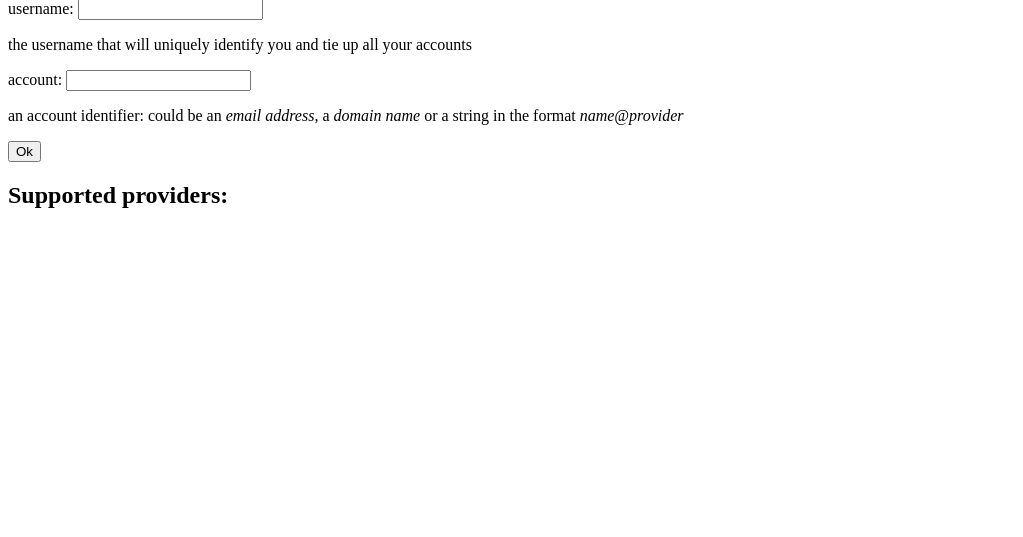
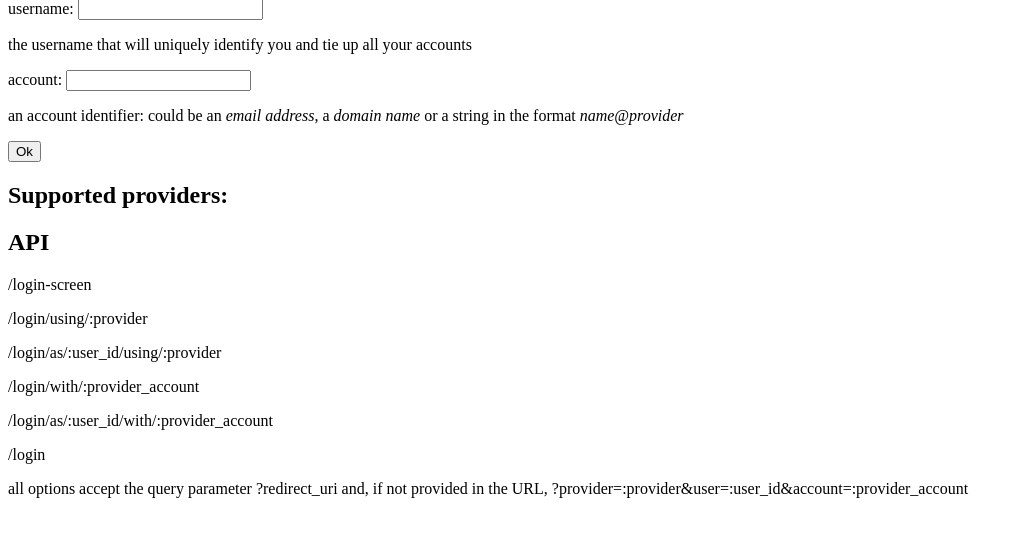
Before and after one commit to fiatjaf/accountd.xyz, a Flask app: template app/templates/landing.html in a window 1280 px wide. Shown: the part 128-665 px from the top of the page, without its empty margins (0-1023 px from the left). Run offline with Flask 2, Linux system fonts and the light colour scheme; the template is opened without the code that fills it, so the values that code supplies are empty; some libraries are stand-ins or nearby versions.

Commit message:
show urls on landing page.

```diff
--- a/app/main.py
+++ b/app/main.py
@@ -332,7 +332,10 @@ def _lookup(name):
 
 
 def return_user_token(user):
-    token = jwt.encode({'user': user}, app.config['PRIVATE_KEY'], algorithm='RS256')
+    token = jwt.encode({
+        'user': user,
+        'role': 'accountd_user'
+    }, app.config['PRIVATE_KEY'], algorithm='RS256')
 
     redirect_uri = session.pop('redirect_uri', '')
     if redirect_uri:
--- a/app/templates/landing.html
+++ b/app/templates/landing.html
@@ -25,4 +25,14 @@
     <li>{{ p }}</li>
   {% endfor %}</ul>
 </div>
+<div>
+  <h1>API</h1>
+  <p>/login-screen</p>
+  <p>/login/using/:provider</p>
+  <p>/login/as/:user_id/using/:provider</p>
+  <p>/login/with/:provider_account</p>
+  <p>/login/as/:user_id/with/:provider_account</p>
+  <p>/login</p>
+  <p>all options accept the query parameter ?redirect_uri and, if not provided in the URL, ?provider=:provider&user=:user_id&account=:provider_account</p>
+</div>
 {% endblock %}
```
Also changed, not shown: app/templates/login-screen.html (added, +19 -0 lines).
